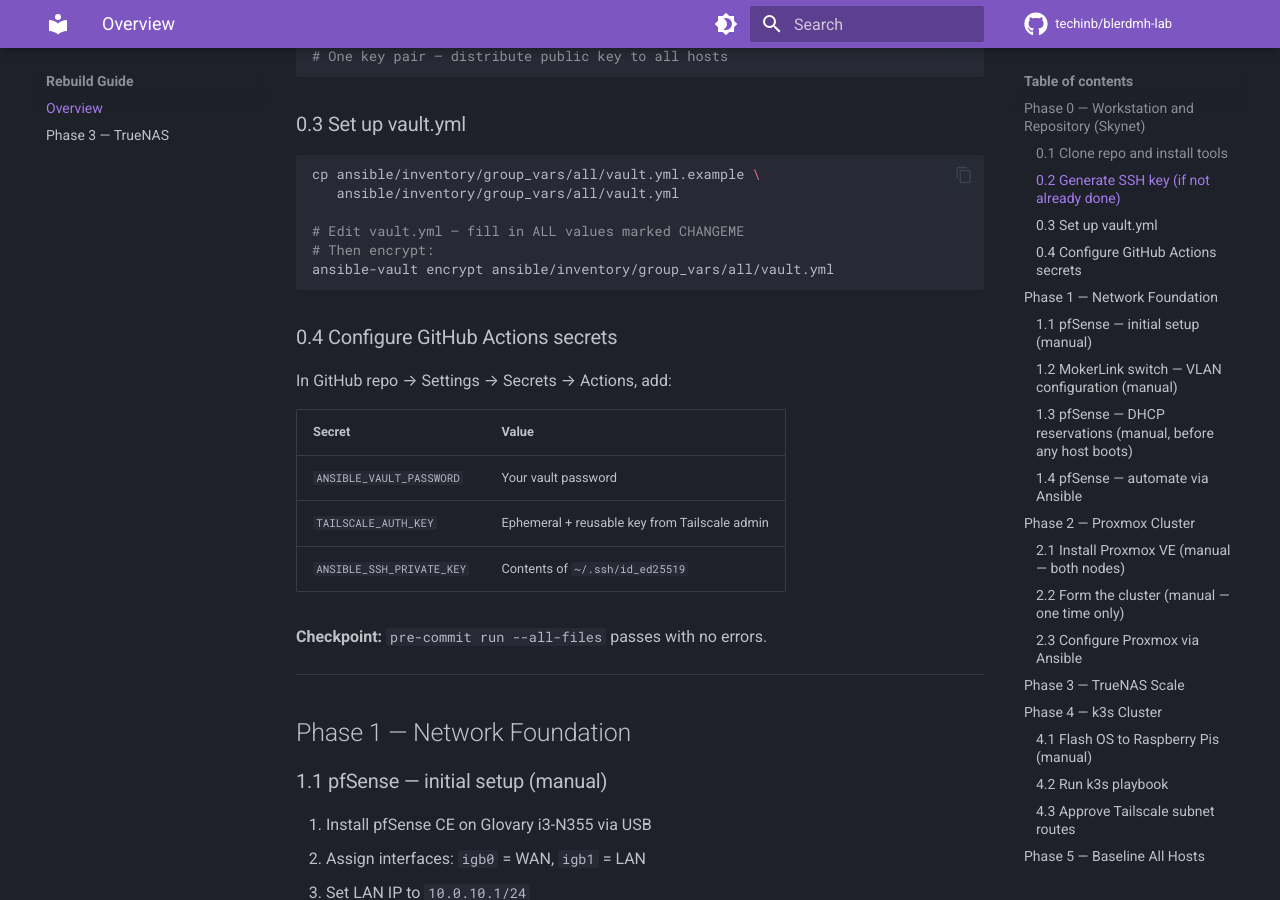
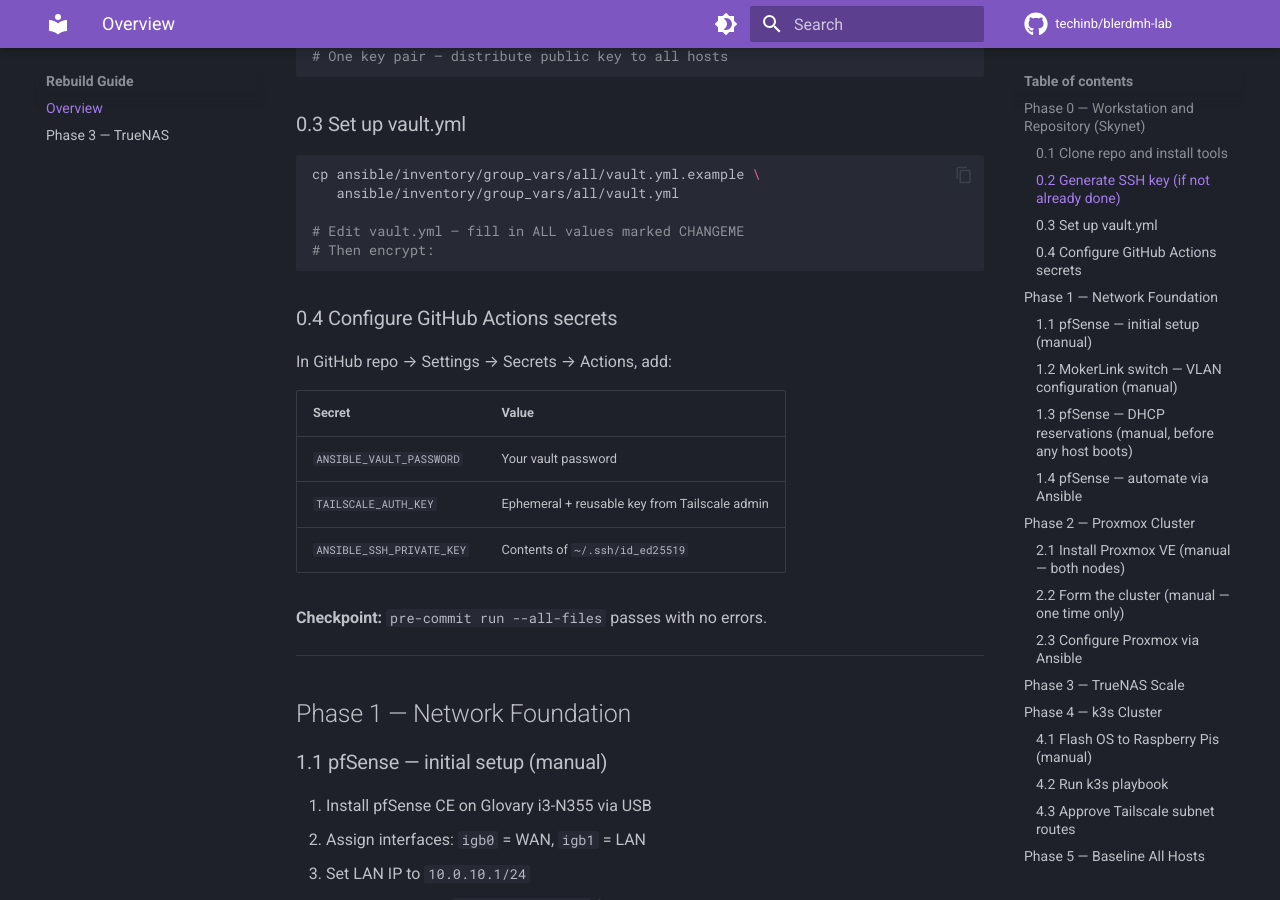
Before and after one commit to bsmith86dev/k3s-soc-lab, an MkDocs documentation site: the page built from docs/02-REBUILD-GUIDE.md, in a window 1280 px wide and 900 px high, scrolled down 984 px. Built offline with MkDocs 1.6.1 and Material for MkDocs 9.7.7, drawn with Linux system fonts in a browser that asks for light colours; comment, search, counter and statistics services are not loaded.

````diff
--- a/docs/02-REBUILD-GUIDE.md
+++ b/docs/02-REBUILD-GUIDE.md
@@ -50,7 +50,7 @@
 
 # Edit vault.yml — fill in ALL values marked CHANGEME
 # Then encrypt:
-ansible-vault encrypt ansible/inventory/group_vars/all/vault.yml
+
 ```
 
 ### 0.4 Configure GitHub Actions secrets
````
Also changed, not shown: 6 other files.
